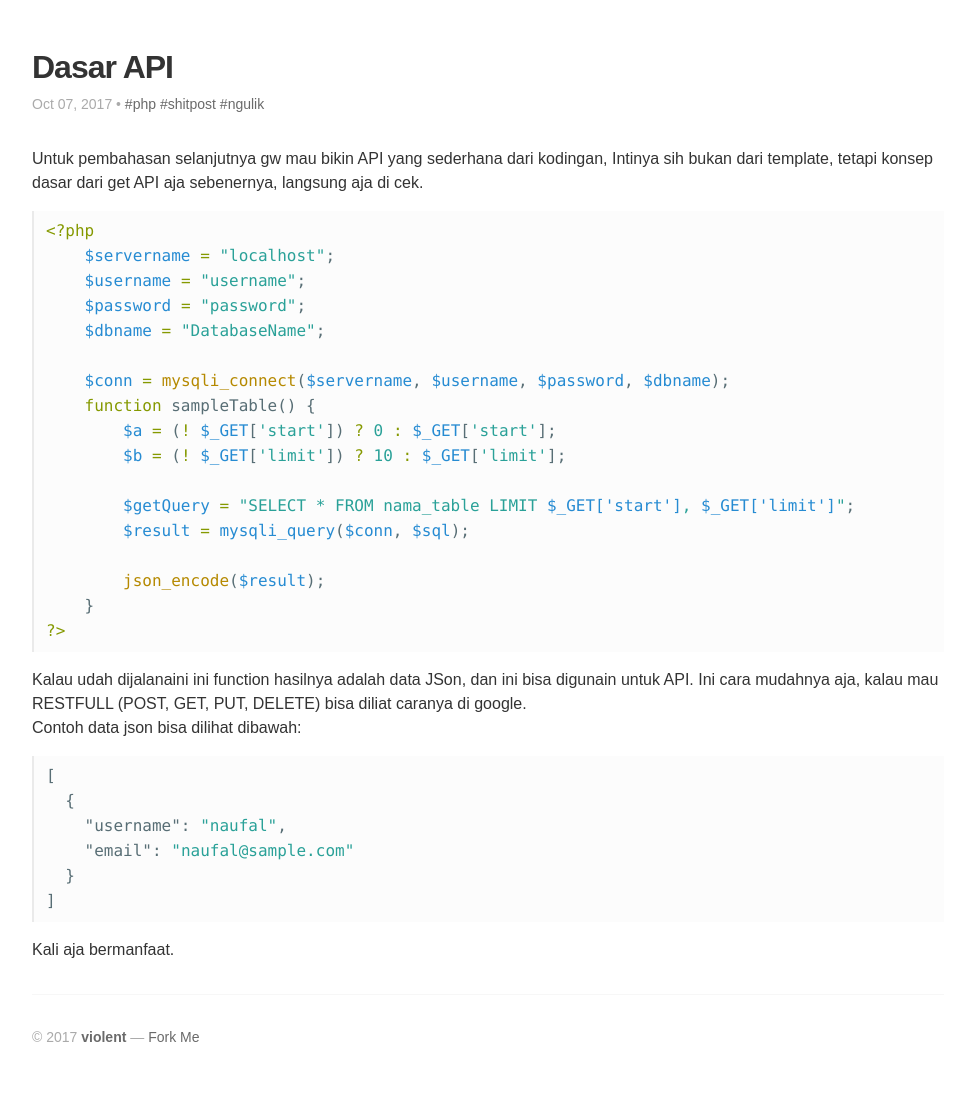
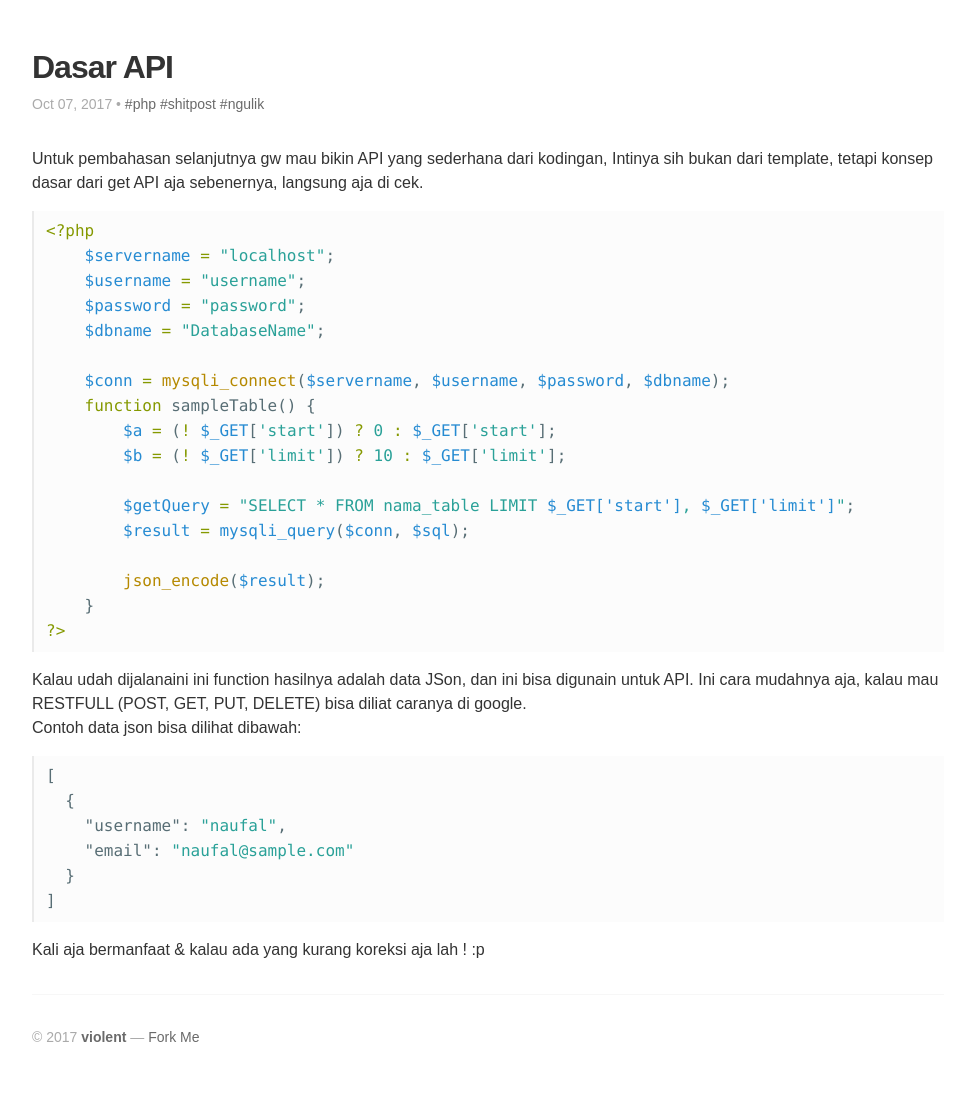
Before and after one commit to naufaltrix/naufaltrix.github.io, a Jekyll site: the page built from _posts/2017-10-07-Dasar-Api.md, in a window 1280 px wide. Shown: the whole page, without its empty margins (8-977 px from the left). Built offline with Jekyll 4.4.1, drawn with Linux system fonts in a browser that asks for light colours; some web fonts are replaced; comment, search, counter and statistics services are not loaded.

Commit message:
Update and rename 2017-10-07-Dasasr-Api.md to 2017-10-07-Dasar-Api.md

````diff
--- a/_posts/2017-10-07-Dasasr-Api.md
+++ b/_posts/2017-10-07-Dasar-Api.md
@@ -40,4 +40,4 @@ Contoh data json bisa dilihat dibawah:
 ]
 ```
 
-Kali aja bermanfaat.
+Kali aja bermanfaat & kalau ada yang kurang koreksi aja lah ! :p
````
